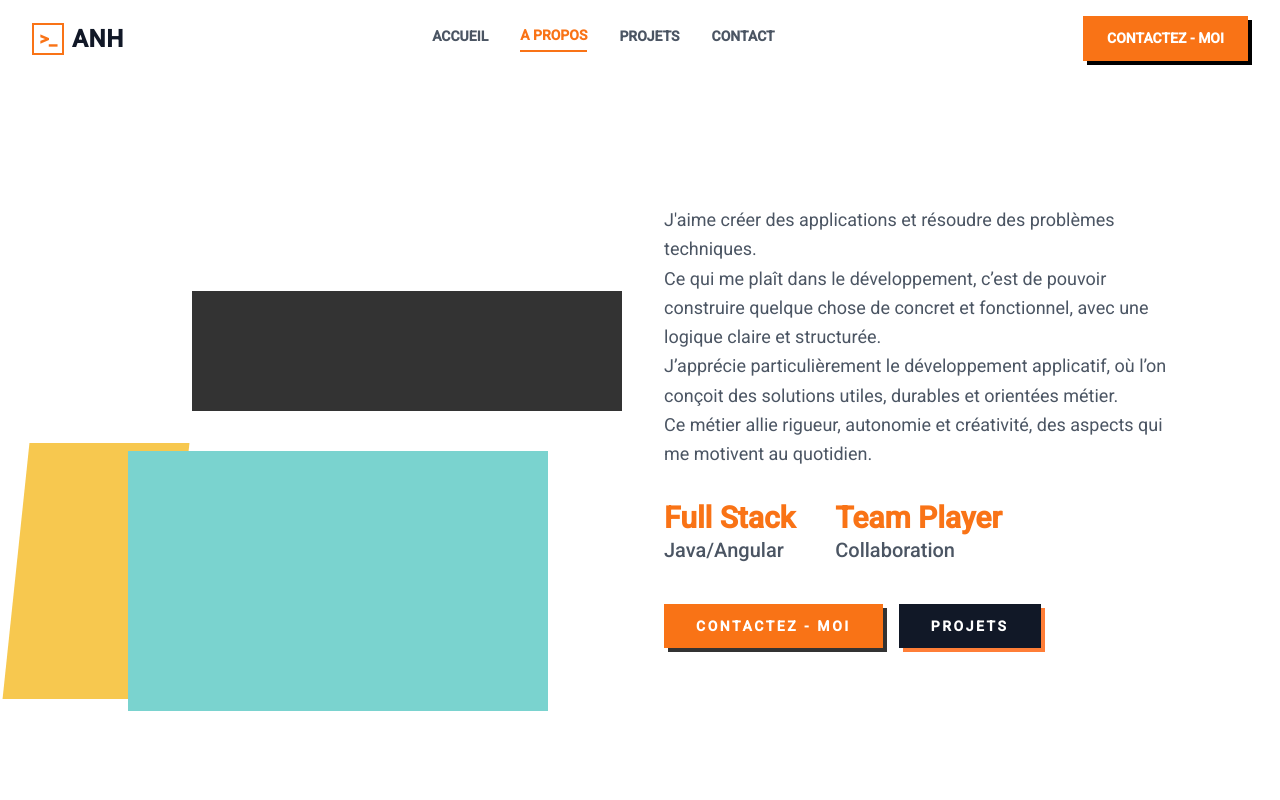
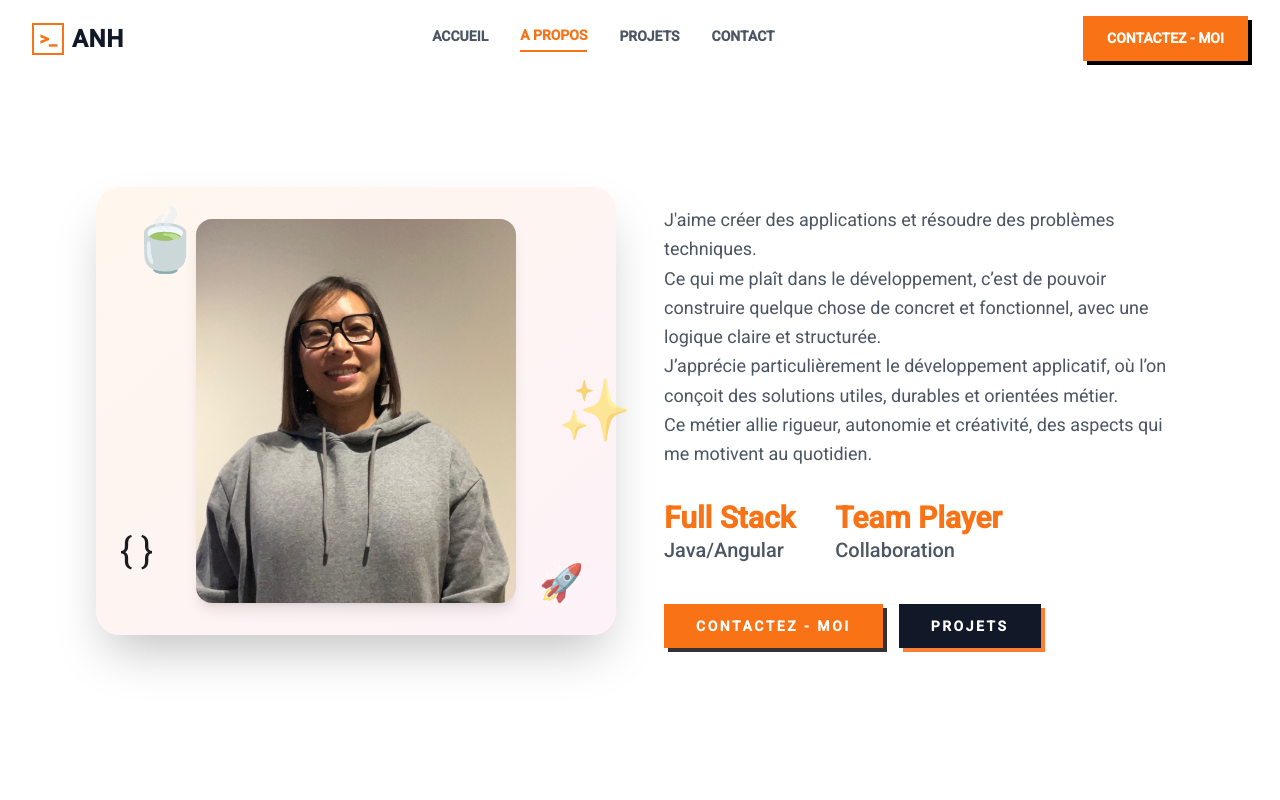
Before and after one commit to AnhVaccari/portfolio-angular, an Angular app: page /about in a window 1280 px wide. Shown: the top 800 px of the page. Built offline with nearby package versions, Linux system fonts and the light colour scheme.

Commit message:
feat: add photos

```diff
--- a/src/app/pages/about/about.html
+++ b/src/app/pages/about/about.html
@@ -1,17 +1,34 @@
 <section class="bg-white py-16 lg:py-24">
   <div class="max-w-6xl mx-auto px-6 lg:px-8 grid lg:grid-cols-2 gap-12 items-center">
-    <!-- COLONNE GAUCHE : IMAGE + RECTANGLES -->
+    <!-- COLONNE GAUCHE : IMAGE  -->
     <figure class="relative w-full max-w-xl mx-auto">
-      <!-- Parallélogramme jaune à gauche -->
-      <div class="absolute -left-20 top-8 w-40 h-64 bg-[#F7C84F] origin-center -skew-x-6"></div>
+      <!-- Cadre avec gradient doux -->
+      <div class="relative bg-gradient-to-br from-orange-50 to-pink-50 rounded-3xl p-8 shadow-2xl">
+        <!-- Icônes modernes et douces -->
+        <div class="absolute top-6 left-8 text-6xl animate-pulse" style="animation-delay: 0.5s">
+          🍵
+        </div>
 
-      <!-- Grand rectangle bleu/vert derrière la personne -->
-      <div class="absolute left-8 top-10 w-[420px] h-[260px] bg-[#7AD3CF]"></div>
+        <div class="absolute bottom-16 left-6 text-4xl animate-pulse" style="animation-delay: 1s">
+          &#123; &#125;
+        </div>
+        <div class="absolute bottom-8 right-8 text-4xl animate-pulse" style="animation-delay: 1.5s">
+          🚀
+        </div>
+        <div
+          class="absolute top-1/2 -right-4 text-6xl animate-pulse transform -translate-y-1/2"
+          style="animation-delay: 2s"
+        >
+          ✨
+        </div>
 
-      <!-- Barre grise en bas -->
-      <div class="absolute left-24 bottom-0 w-[430px] h-[120px] bg-[#333333]"></div>
-
-      <!-- Photo par-dessus les formes -->
+        <!-- Ta photo -->
+        <img
+          src="/assets/images/profil_5.jpg"
+          alt="Anh - Développeur Full-Stack"
+          class="w-80 h-96 object-cover rounded-2xl shadow-lg mx-auto relative z-10"
+        />
+      </div>
     </figure>
 
     <!-- COLONNE DROITE : TEXTE -->
--- a/src/app/pages/home/home.html
+++ b/src/app/pages/home/home.html
@@ -15,7 +15,7 @@
 
         <p class="text-xl text-gray-600 font-medium">Basée à Toulouse</p>
 
-        <div class="pt-4">
+        <div class="pt-2 pb-6 md:pt-4 md:pb-4">
           <a
             routerLink="/contact"
             class="inline-block bg-orange-500 hover:bg-orange-600 active:bg-black text-white font-semibold px-8 py-4 shadow-[4px_4px_0px_rgba(0,0,0,1)] hover:shadow-[2px_2px_0px_rgba(0,0,0,1)] transform hover:translate-x-1 hover:translate-y-1 active:translate-x-2 active:translate-y-2 active:shadow-[1px_1px_0px_rgba(0,0,0,1)] transition-all text-lg"
@@ -51,13 +51,14 @@
           class="relative z-10 w-[380px] h-[460px] bg-[#d68b8c] rounded-t-[170px] border-[12px] border-[#9dd9e0] overflow-hidden shadow-[0_18px_35px_rgba(0,0,0,0.25)] translate-x-20 translate-y-10"
         >
           <div
-            class="w-full h-full bg-no-repeat"
-            style="
-              background-image: url('/assets/images/profil_4.jpg');
-              background-size: 85%;
-              background-position: 45% 2%;
-            "
-          ></div>
+            class="w-80 h-96 shadow-xl mx-auto overflow-hidden mt-6 rounded-t-[8rem] rounded-b-2xl"
+          >
+            <img
+              src="/assets/images/bureau2.png"
+              alt="Mon bureau"
+              class="w-full h-full object-cover"
+            />
+          </div>
 
           <!-- pastille check
           <div
```
Also changed, not shown: 1 other file (tests, documents, lock files or other folders).
